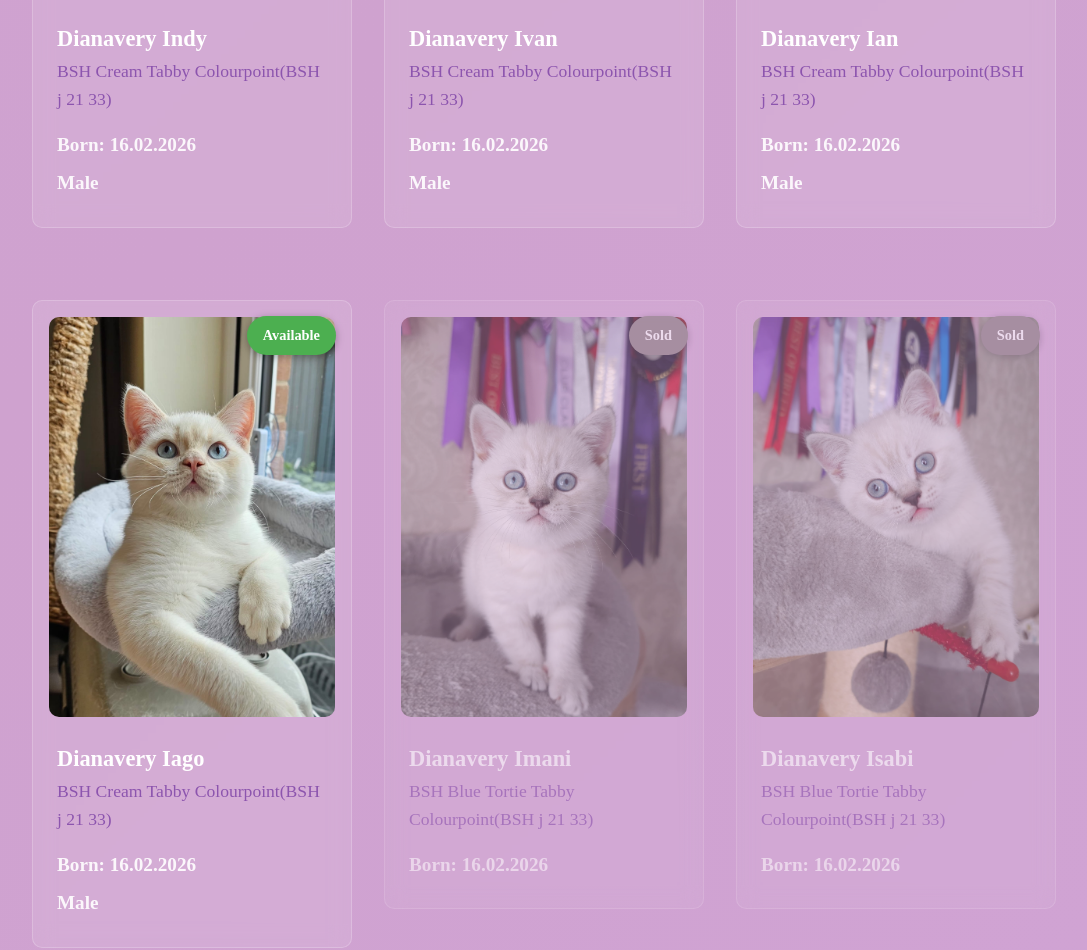
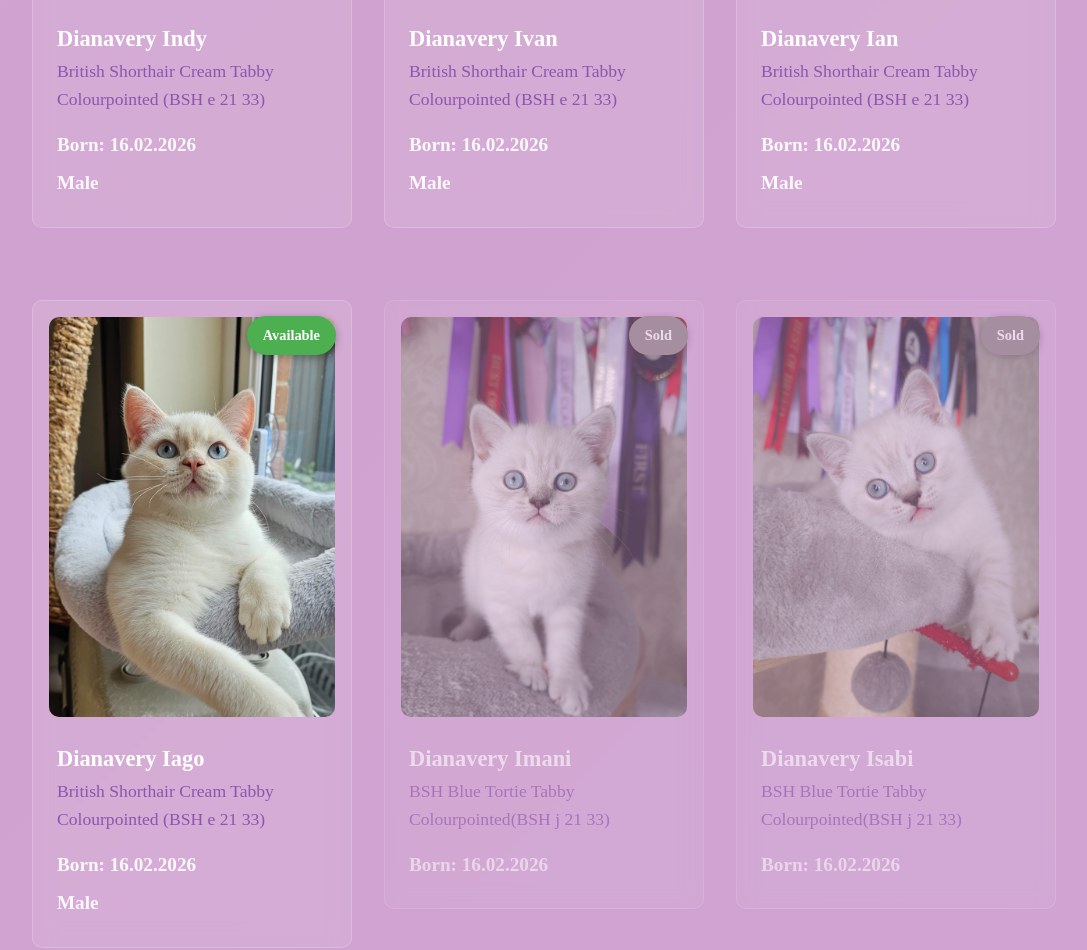
Before and after one commit to dianavery-cattery/dianavery, a plain HTML site: page kittens.html in a window 1280 px wide. Shown: the part 4644-5594 px from the top of the page, without its empty margins (96-1183 px from the left). Drawn offline with Linux system fonts and the light colour scheme; a web font is replaced by a local one.

Commit message:
Add files via upload

```diff
--- a/kittens.html
+++ b/kittens.html
@@ -154,7 +154,9 @@
                         </div>
                         <div class="cat-info">
                             <h3> Dianavery Indy </h3>
-                            <p class="cat-breed">BSH Cream Tabby Colourpoint(BSH j 21 33)</p>
+                            <p class="cat-breed">British Shorthair
+                                Cream Tabby Colourpointed
+                                (BSH e 21 33)</p>
                             <p class="cat-details">
                                 Born: 16.02.2026<br>
                                 Male
@@ -170,7 +172,9 @@
                         </div>
                         <div class="cat-info">
                             <h3> Dianavery Ivan </h3>
-                            <p class="cat-breed">BSH Cream Tabby Colourpoint(BSH j 21 33)</p>
+                            <p class="cat-breed">British Shorthair
+                                Cream Tabby Colourpointed
+                                (BSH e 21 33)</p>
                             <p class="cat-details">
                                 Born: 16.02.2026<br>
                                 Male
@@ -186,7 +190,9 @@
                         </div>
                         <div class="cat-info">
                             <h3> Dianavery Ian </h3>
-                            <p class="cat-breed">BSH Cream Tabby Colourpoint(BSH j 21 33)</p>
+                            <p class="cat-breed">British Shorthair
+                                Cream Tabby Colourpointed
+                                (BSH e 21 33)</p>
                             <p class="cat-details">
                                 Born: 16.02.2026<br>
                                 Male
@@ -202,7 +208,9 @@
                         </div>
                         <div class="cat-info">
                             <h3> Dianavery Iago </h3>
-                            <p class="cat-breed">BSH Cream Tabby Colourpoint(BSH j 21 33)</p>
+                            <p class="cat-breed">British Shorthair
+                                Cream Tabby Colourpointed
+                                (BSH e 21 33)</p>
                             <p class="cat-details">
                                 Born: 16.02.2026<br>
                                 Male
@@ -219,7 +227,7 @@
                         </div>
                         <div class="cat-info">
                             <h3> Dianavery Imani </h3>
-                            <p class="cat-breed">BSH Blue Tortie Tabby Colourpoint(BSH j 21 33)</p>
+                            <p class="cat-breed">BSH Blue Tortie Tabby Colourpointed(BSH j 21 33)</p>
                             <p class="cat-details">
                                 Born: 16.02.2026<br>
                             </p>
@@ -236,7 +244,7 @@
                         </div>
                         <div class="cat-info">
                             <h3> Dianavery Isabi </h3>
-                            <p class="cat-breed">BSH Blue Tortie Tabby Colourpoint(BSH j 21 33)</p>
+                            <p class="cat-breed">BSH Blue Tortie Tabby Colourpointed(BSH j 21 33)</p>
                             <p class="cat-details">
                                 Born: 16.02.2026<br>
                             </p>
@@ -305,7 +313,7 @@
                         <div class="cat-info">
                             <h3> Dianavery Kovu </h3>
                             <p class="cat-breed">British Shorthair
-                                Cream Tabby Colourpoint
+                                Cream Tabby Colourpointed
                                 (BSH e 21 33)</p>
                             <p class="cat-details">
                                 Born: 08.07.2026<br>
@@ -341,7 +349,7 @@
                         <div class="cat-info">
                             <h3> Dianavery Kinder </h3>
                             <p class="cat-breed">British Shorthair
-                                Blue Tabby Colourpoint
+                                Blue Tabby Colourpointed
                                 (BSH a 21 33)</p>
                             <p class="cat-details">
                                 Born: 08.07.2026<br>
@@ -377,7 +385,7 @@
                         <div class="cat-info">
                             <h3> Dianavery Kash </h3>
                             <p class="cat-breed">British Shorthair
-                                Cream Tabby Colourpoint
+                                Cream Tabby Colourpointed
                                 (BSH e 21 33)</p>
                             <p class="cat-details">
                                 Born: 08.07.2026<br>
@@ -395,7 +403,7 @@
                         <div class="cat-info">
                             <h3> Dianavery Kalel </h3>
                             <p class="cat-breed">British Shorthair
-                                Blue Tabby Colourpoint
+                                Blue Tabby Colourpointed
                                 (BSH a 21 33)</p>
                             <p class="cat-details">
                                 Born: 08.07.2026<br>
@@ -413,7 +421,7 @@
                         <div class="cat-info">
                             <h3> Dianavery Kohanna </h3>
                             <p class="cat-breed">British Shorthair
-                                Blue Colourpoint
+                                Blue Colourpointed
                                 (BSH a 33)</p>
                             <p class="cat-details">
                                 Born: 08.07.2026<br>
```
